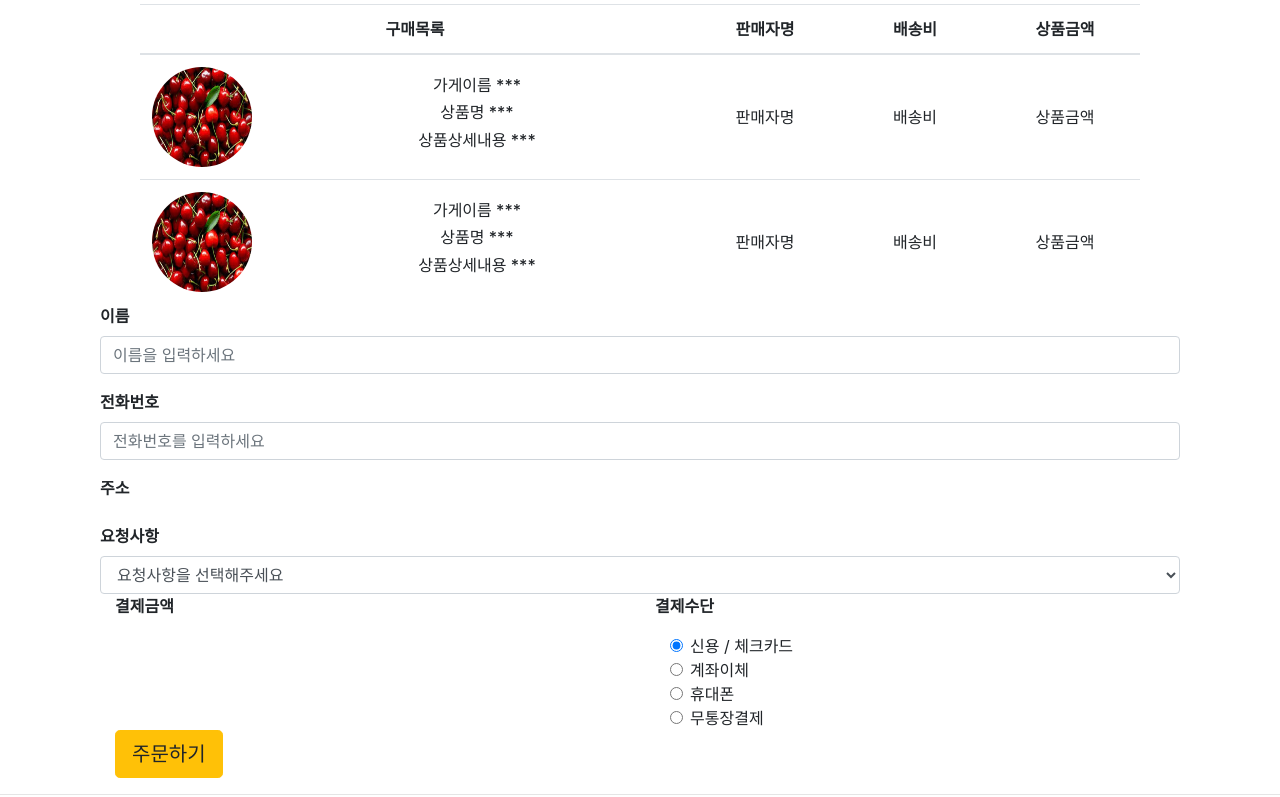
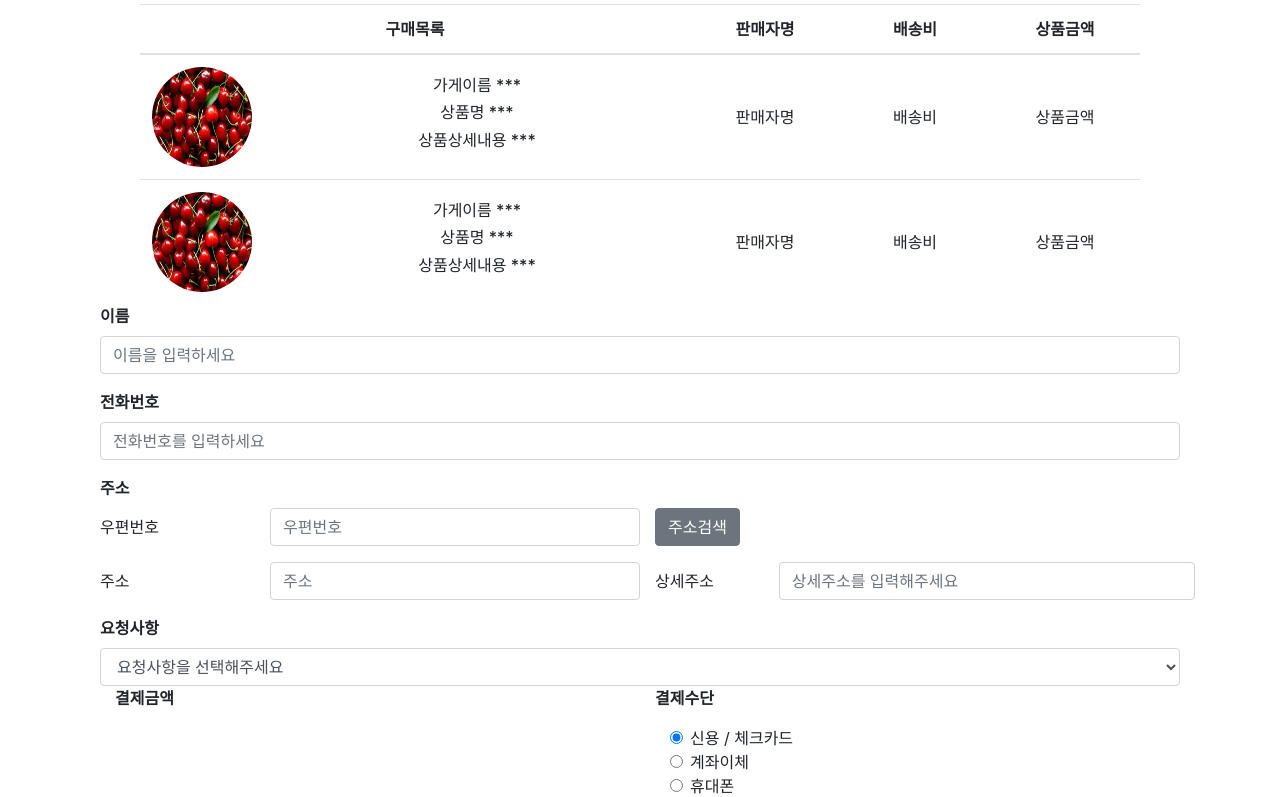
Before and after one commit to sde3300/alley_market, a Vue app in the folder src/amui/: page /#/order in a window 1280 px wide. Shown: the part 374-1171 px from the top of the page. Built offline with nearby package versions, Linux system fonts and the light colour scheme; no server answers.

Commit message:
주소 api 추가

```diff
--- a/src/amui/public/index.html
+++ b/src/amui/public/index.html
@@ -12,8 +12,7 @@
     <script src="https://cdnjs.cloudflare.com/ajax/libs/popper.js/1.16.0/umd/popper.min.js"></script>
     <script src="https://maxcdn.bootstrapcdn.com/bootstrap/4.5.2/js/bootstrap.min.js"></script>
     <link rel="stylesheet" href="https://cdnjs.cloudflare.com/ajax/libs/font-awesome/5.8.2/css/all.min.css"/>
-
-
+    <script src="//t1.daumcdn.net/mapjsapi/bundle/postcode/prod/postcode.v2.js"></script>
 
   </head>
   <body>
--- a/src/amui/src/views/Mypage.vue
+++ b/src/amui/src/views/Mypage.vue
@@ -30,7 +30,7 @@
                     <td>상품금액</td>
                     <td>
                         <button type="button" class="btn btn-warning">
-                            리뷰작성
+                            <router-link to="/reviewWrite">리뷰작성</router-link>
                         </button>
                     </td>
                 </tr>
@@ -48,7 +48,7 @@
                     <td>상품금액</td>
                     <td>
                         <button type="button" class="btn btn-warning">
-                            리뷰작성
+                            <router-link to="/reviewWrite">리뷰작성</router-link>
                         </button>
                     </td>
                 </tr>
@@ -66,7 +66,7 @@
                     <td>상품금액</td>
                     <td>
                         <button type="button" class="btn btn-warning">
-                            리뷰작성
+                            <router-link to="/reviewWrite">리뷰작성</router-link>
                         </button>
                     </td>
                 </tr>
--- a/src/amui/src/views/Order.vue
+++ b/src/amui/src/views/Order.vue
@@ -58,6 +58,32 @@
                 <div>
                     <div class="form-group">
                     <label for="address"><b>주소</b></label>
+                        <div class="daummap">
+                            <div class="form-group row">
+                                <div class="col">
+                                    <div class="row">
+                                        <label for="text" class="col-sm-4 col-form-label">우편번호</label>
+                                        <input type="number" class="form-control col" id="exampleInputName" aria-describedby="nameHelp" placeholder="우편번호" v-model="zip">
+                                    </div>
+                                </div>
+                                <div class="col">
+                                    <button class="btn btn-secondary" @click="showApi">주소검색</button> </div>
+                                </div>
+                            </div>
+                            <div class="form-group row">
+                                <div class="col">
+                                    <div class="row">
+                                        <label for="text" class="col-sm-4 col-form-label">주소</label>
+                                        <input type="text" class="form-control col" id="exampleInputName" aria-describedby="nameHelp" placeholder="주소" v-model="addr1">
+                                    </div>
+                                </div>
+                                <div class="col">
+                                    <div class="row">
+                                        <label for="text" class="col-sm-3 col-form-label">상세주소</label>
+                                        <input type="text" class="form-control col" id="exampleInputName" aria-describedby="nameHelp" placeholder="상세주소를 입력해주세요" v-model="addr2">
+                                    </div>
+                                </div>
+                            </div>
                     </div>
                 </div>
                 <div>
@@ -116,7 +142,53 @@
 
 <script>
 export default {
+    name: 'daumMap',
+    data() {
+        return {
+            zip: '',
+            addr1: '',
+            addr2: ''
+            }
+        },
+    methods: {
+        showApi() {
+            new window.daum.Postcode({
+                oncomplete: (data) => {
+                    // 팝업에서 검색결과 항목을 클릭했을때 실행할 코드를 작성하는 부분.
 
+                    // 도로명 주소의 노출 규칙에 따라 주소를 조합한다.
+                    // 내려오는 변수가 값이 없는 경우엔 공백('')값을 가지므로, 이를 참고하여 분기 한다.
+                    let fullRoadAddr = data.roadAddress; // 도로명 주소 변수
+                    let extraRoadAddr = ''; // 도로명 조합형 주소 변수
+
+                    // 법정동명이 있을 경우 추가한다. (법정리는 제외)
+                    // 법정동의 경우 마지막 문자가 "동/로/가"로 끝난다.
+                    if(data.bname !== '' && /[동|로|가]$/g.test(data.bname)){
+                        extraRoadAddr += data.bname;
+                        }
+                    // 건물명이 있고, 공동주택일 경우 추가한다.
+                    if(data.buildingName !== '' && data.apartment === 'Y'){
+                        extraRoadAddr += (extraRoadAddr !== '' ? ', ' + data.buildingName : data.buildingName);
+                        }
+
+                    // 도로명, 지번 조합형 주소가 있을 경우, 괄호까지 추가한 최종 문자열을 만든다.
+
+                    if(extraRoadAddr !== ''){
+                        extraRoadAddr = ' (' + extraRoadAddr + ')';
+                        }
+
+                    // 도로명, 지번 주소의 유무에 따라 해당 조합형 주소를 추가한다.
+                    if(fullRoadAddr !== ''){
+                        fullRoadAddr += extraRoadAddr;
+                        }
+
+                    // 우편번호와 주소 정보를 해당 필드에 넣는다.
+                    this.zip = data.zonecode; //5자리 새 우편번호 사용
+                    this.addr1 = fullRoadAddr;
+                    }
+                }).open()
+            }
+        }
 }
 </script>
 
```
